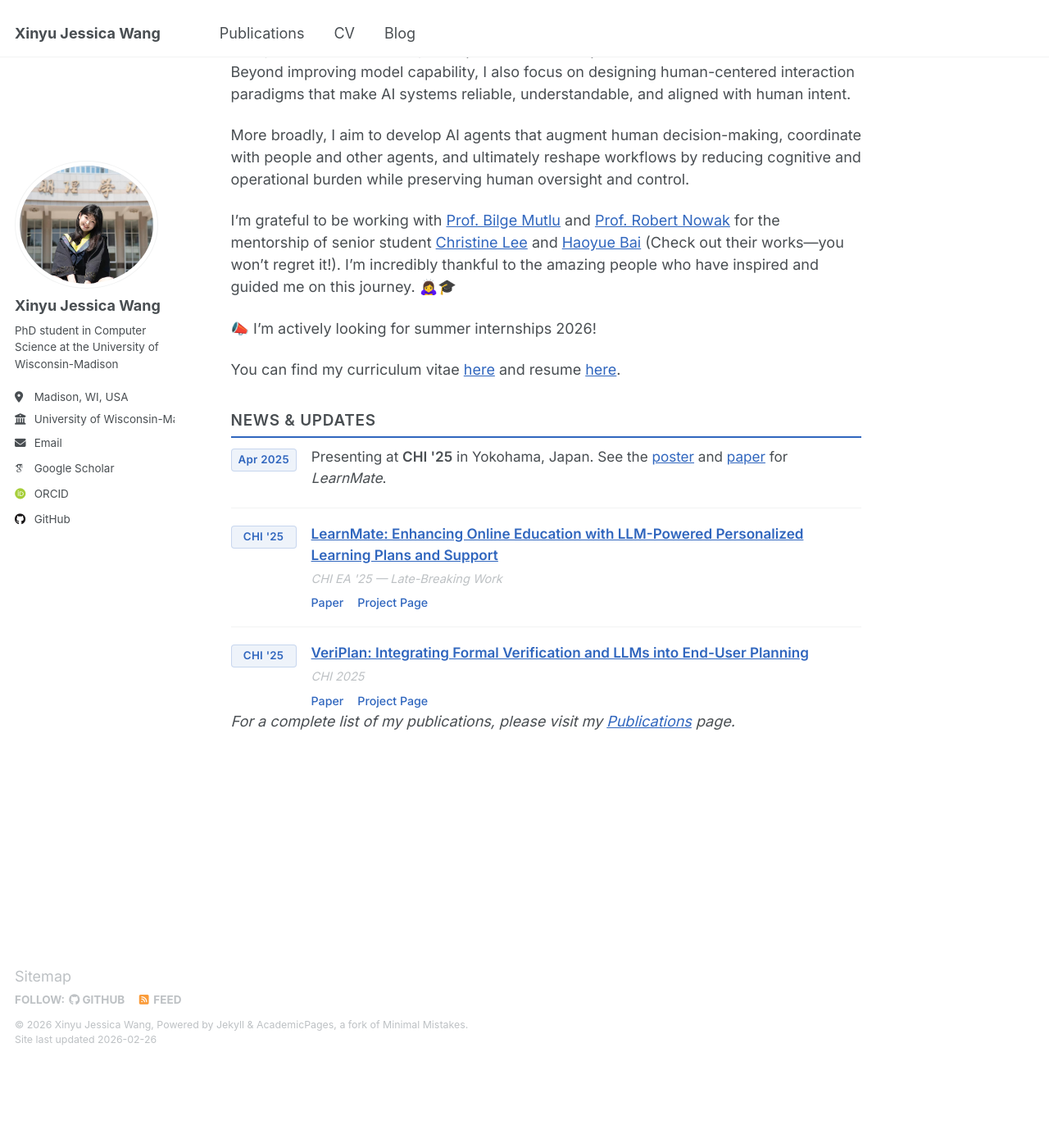
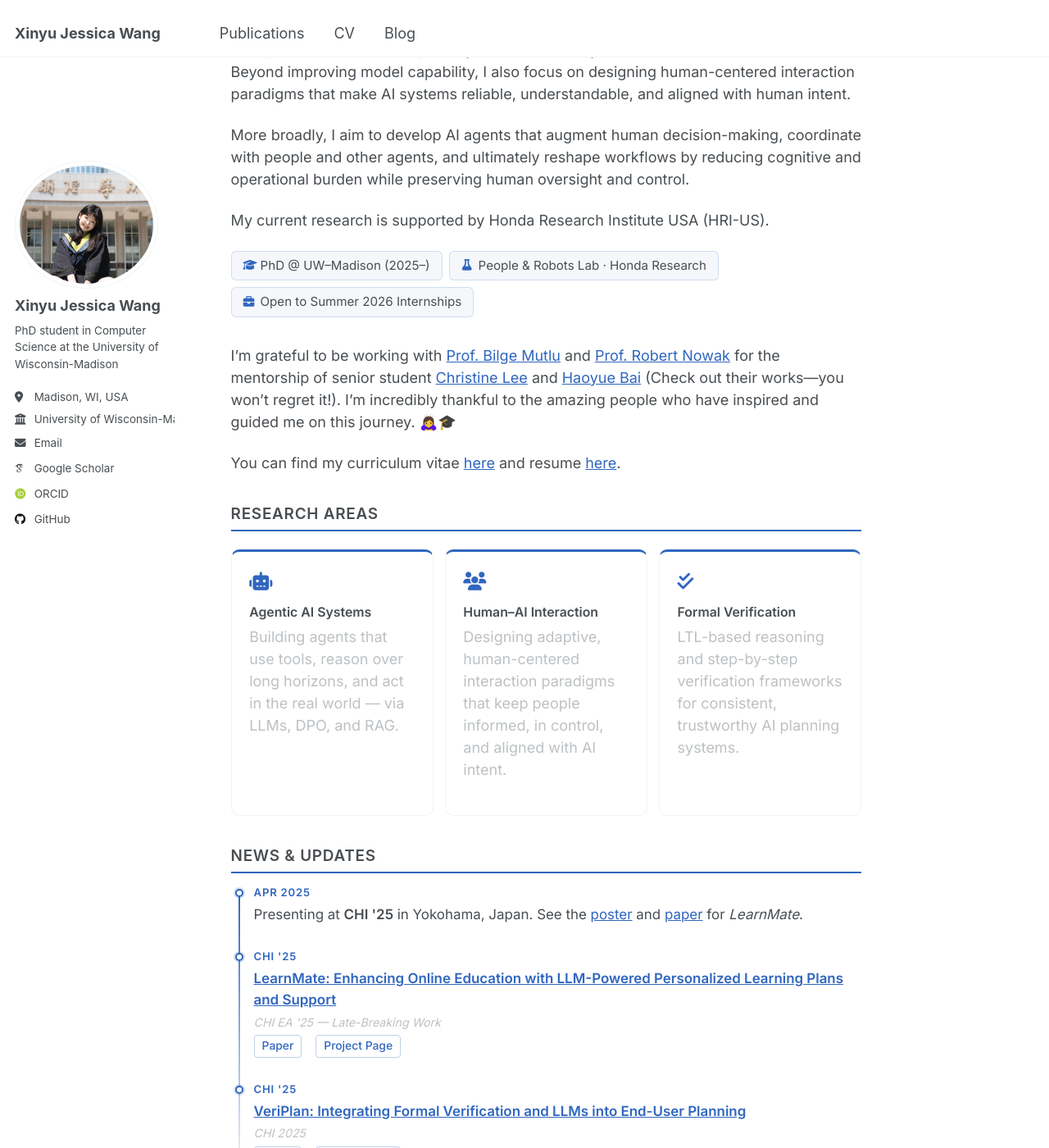
Before and after one commit to xwang2775/xwang2775.github.io, a Jekyll site: the page built from _pages/about.md, in a window 1280 px wide and 1400 px high, scrolled down 233 px. Shown: the whole window at 82% size. Built offline with Jekyll 4.4.1, drawn with Linux system fonts in a browser that asks for light colours; some web fonts are replaced; before the commit the page ends 1529 px from its top, so only the background shows below that.

Commit message:
update formate

```diff
--- a/_pages/about.md
+++ b/_pages/about.md
@@ -13,44 +13,75 @@ I'm a first year PhD student in Computer Science at UW–Madison 🦡. My resear
 
 More broadly, I aim to develop AI agents that augment human decision-making, coordinate with people and other agents, and ultimately reshape workflows by reducing cognitive and operational burden while preserving human oversight and control.
 
+My current research is supported by Honda Research Institute USA (HRI-US).
+
+<div class="intro-status">
+  <span class="status-badge"><i class="fas fa-graduation-cap"></i> PhD @ UW–Madison (2025–)</span>
+  <span class="status-badge"><i class="fas fa-flask"></i> People &amp; Robots Lab · Honda Research</span>
+  <span class="status-badge"><i class="fas fa-briefcase"></i> Open to Summer 2026 Internships</span>
+</div>
+
 I'm grateful to be working with [Prof. Bilge Mutlu](https://bmutlu.github.io/) and [Prof. Robert Nowak](https://nowak.ece.wisc.edu) for the mentorship of senior student [Christine Lee](https://christineplee.github.io/) and [Haoyue Bai](https://haoyuebaizju.github.io) (Check out their works—you won't regret it!). I'm incredibly thankful to the amazing people who have inspired and guided me on this journey. 🙇‍♀️🎓
-
-📣 I'm actively looking for summer internships 2026!
 
 You can find my curriculum vitae [here](https://drive.google.com/file/d/1WoSETtpDUKVr9RmRANCWvNmj7TA8iufF/view?usp=drive_link) and resume [here](https://drive.google.com/file/d/1eRLjWy8_IqefaqRYR2e8pL8wLER2pRYB/view?usp=share_link).
 
 
-## News & Updates
+## Research Areas
 
-<div class="news-item">
-  <span class="news-date">Apr 2025</span>
-  <div class="news-content">
-    <p>Presenting at <strong>CHI '25</strong> in Yokohama, Japan. See the <a href="https://programs.sigchi.org/chi/2025/program/content/194261">poster</a> and <a href="https://arxiv.org/abs/2503.13340">paper</a> for <em>LearnMate</em>.</p>
+<div class="research-grid">
+  <div class="research-card">
+    <div class="rc-icon"><i class="fas fa-robot"></i></div>
+    <div class="rc-title">Agentic AI Systems</div>
+    <p class="rc-desc">Building agents that use tools, reason over long horizons, and act in the real world — via LLMs, DPO, and RAG.</p>
+  </div>
+  <div class="research-card">
+    <div class="rc-icon"><i class="fas fa-users"></i></div>
+    <div class="rc-title">Human–AI Interaction</div>
+    <p class="rc-desc">Designing adaptive, human-centered interaction paradigms that keep people informed, in control, and aligned with AI intent.</p>
+  </div>
+  <div class="research-card">
+    <div class="rc-icon"><i class="fas fa-check-double"></i></div>
+    <div class="rc-title">Formal Verification</div>
+    <p class="rc-desc">LTL-based reasoning and step-by-step verification frameworks for consistent, trustworthy AI planning systems.</p>
   </div>
 </div>
 
-<div class="news-item">
-  <span class="news-date">CHI '25</span>
-  <div class="news-content">
-    <p><strong><a href="https://arxiv.org/abs/2503.13340">LearnMate: Enhancing Online Education with LLM-Powered Personalized Learning Plans and Support</a></strong></p>
-    <div class="news-venue">CHI EA '25 — Late-Breaking Work</div>
-    <div class="news-links">
-      <a href="https://arxiv.org/abs/2503.13340">Paper</a>
-      <a href="/publication/2024-02-18-paper-title-number-4">Project Page</a>
+
+## News & Updates
+
+<div class="timeline">
+
+  <div class="timeline-item">
+    <div class="timeline-date">Apr 2025</div>
+    <div class="timeline-content">
+      <p>Presenting at <strong>CHI '25</strong> in Yokohama, Japan. See the <a href="https://programs.sigchi.org/chi/2025/program/content/194261">poster</a> and <a href="https://arxiv.org/abs/2503.13340">paper</a> for <em>LearnMate</em>.</p>
     </div>
   </div>
-</div>
 
-<div class="news-item">
-  <span class="news-date">CHI '25</span>
-  <div class="news-content">
-    <p><strong><a href="https://arxiv.org/abs/2502.17898">VeriPlan: Integrating Formal Verification and LLMs into End-User Planning</a></strong></p>
-    <div class="news-venue">CHI 2025</div>
-    <div class="news-links">
-      <a href="https://arxiv.org/abs/2502.17898">Paper</a>
-      <a href="/publication/2024-02-17-paper-title-number-4">Project Page</a>
+  <div class="timeline-item">
+    <div class="timeline-date">CHI '25</div>
+    <div class="timeline-content">
+      <p><strong><a href="https://arxiv.org/abs/2503.13340">LearnMate: Enhancing Online Education with LLM-Powered Personalized Learning Plans and Support</a></strong></p>
+      <div class="tl-venue">CHI EA '25 — Late-Breaking Work</div>
+      <div class="tl-links">
+        <a href="https://arxiv.org/abs/2503.13340">Paper</a>
+        <a href="/publication/2024-02-18-paper-title-number-4">Project Page</a>
+      </div>
     </div>
   </div>
+
+  <div class="timeline-item">
+    <div class="timeline-date">CHI '25</div>
+    <div class="timeline-content">
+      <p><strong><a href="https://arxiv.org/abs/2502.17898">VeriPlan: Integrating Formal Verification and LLMs into End-User Planning</a></strong></p>
+      <div class="tl-venue">CHI 2025</div>
+      <div class="tl-links">
+        <a href="https://arxiv.org/abs/2502.17898">Paper</a>
+        <a href="/publication/2024-02-17-paper-title-number-4">Project Page</a>
+      </div>
+    </div>
+  </div>
+
 </div>
 
 *For a complete list of my publications, please visit my [Publications](/publications/) page.*
--- a/_sass/custom.scss
+++ b/_sass/custom.scss
@@ -7,6 +7,7 @@
   --global-link-color: #3066BE;
   --global-link-color-hover: #1D4E9B;
   --global-link-color-visited: #5a8cd4;
+  --accent-rgb: 48, 102, 190;
 }
 
 /* ==========================================================================
@@ -38,7 +39,84 @@ body,
 }
 
 /* ==========================================================================
-   Research Interest Tags
+   Status / intro badges
+   ========================================================================== */
+
+.intro-status {
+  display: flex;
+  flex-wrap: wrap;
+  gap: 8px;
+  margin: 1.2em 0 1.8em;
+}
+
+.status-badge {
+  display: inline-flex;
+  align-items: center;
+  gap: 7px;
+  padding: 6px 14px;
+  background: #f5f7fb;
+  border: 1px solid rgba(48, 102, 190, 0.18);
+  border-radius: 6px;
+  font-size: 0.84em;
+  color: var(--global-text-color);
+  white-space: nowrap;
+}
+
+.status-badge i {
+  color: var(--global-link-color);
+  font-size: 0.9em;
+  width: 14px;
+  text-align: center;
+}
+
+/* ==========================================================================
+   Research area cards
+   ========================================================================== */
+
+.research-grid {
+  display: grid;
+  grid-template-columns: repeat(auto-fit, minmax(175px, 1fr));
+  gap: 14px;
+  margin: 1.2em 0 2em;
+}
+
+.research-card {
+  padding: 1.1em 1.2em 1em;
+  border: 1px solid var(--global-border-color);
+  border-radius: 10px;
+  border-top: 3px solid var(--global-link-color);
+  background: #fff;
+  transition: transform 0.2s ease, box-shadow 0.2s ease;
+}
+
+.research-card:hover {
+  transform: translateY(-3px);
+  box-shadow: 0 6px 20px rgba(48, 102, 190, 0.12);
+}
+
+.rc-icon {
+  font-size: 1.25em;
+  color: var(--global-link-color);
+  margin-bottom: 0.5em;
+}
+
+.rc-title {
+  font-weight: 600;
+  font-size: 0.88em;
+  color: var(--global-text-color);
+  margin-bottom: 0.35em;
+  line-height: 1.3;
+}
+
+.rc-desc {
+  font-size: 0.78em;
+  color: var(--global-text-color-light);
+  line-height: 1.5;
+  margin: 0;
+}
+
+/* ==========================================================================
+   Research Interest Tags (kept for optional use)
    ========================================================================== */
 
 .research-tags {
@@ -63,73 +141,98 @@ body,
 }
 
 /* ==========================================================================
-   News Timeline
+   Vertical Timeline (News & Updates)
    ========================================================================== */
 
-.news-item {
-  display: flex;
-  gap: 1em;
-  margin-bottom: 1em;
-  padding-bottom: 1em;
-  border-bottom: 1px solid var(--global-border-color);
-  align-items: flex-start;
+.timeline {
+  position: relative;
+  padding-left: 28px;
+  margin-top: 0.8em;
 }
 
-.news-item:last-of-type {
-  border-bottom: none;
-  margin-bottom: 0;
-  padding-bottom: 0;
+.timeline::before {
+  content: '';
+  position: absolute;
+  left: 9px;
+  top: 10px;
+  bottom: 10px;
+  width: 2px;
+  background: linear-gradient(
+    to bottom,
+    var(--global-link-color),
+    rgba(48, 102, 190, 0.1)
+  );
+  border-radius: 1px;
 }
 
-.news-date {
-  flex-shrink: 0;
-  min-width: 80px;
-  font-size: 0.74em;
-  font-weight: 600;
-  color: var(--global-link-color);
-  background: rgba(48, 102, 190, 0.08);
-  border: 1px solid rgba(48, 102, 190, 0.2);
-  padding: 3px 8px;
-  border-radius: 4px;
-  text-align: center;
-  letter-spacing: 0.02em;
-  margin-top: 3px;
-  white-space: nowrap;
+.timeline-item {
+  position: relative;
+  margin-bottom: 1.6em;
 }
 
-.news-content {
-  flex: 1;
-  font-size: 0.95em;
+.timeline-item:last-child {
+  margin-bottom: 0;
+}
+
+.timeline-item::before {
+  content: '';
+  position: absolute;
+  left: -23px;
+  top: 5px;
+  width: 10px;
+  height: 10px;
+  border-radius: 50%;
+  background: #fff;
+  border: 2.5px solid var(--global-link-color);
+  box-shadow: 0 0 0 2px rgba(48, 102, 190, 0.2);
+}
+
+.timeline-date {
+  font-size: 0.73em;
+  font-weight: 700;
+  color: var(--global-link-color);
+  letter-spacing: 0.06em;
+  text-transform: uppercase;
+  margin-bottom: 0.25em;
+}
+
+.timeline-content {
+  font-size: 0.94em;
   line-height: 1.55;
 }
 
-.news-content p {
-  margin: 0 0 0.25em;
+.timeline-content p {
+  margin: 0 0 0.2em;
 }
 
-.news-venue {
-  font-size: 0.85em;
+.tl-venue {
+  font-size: 0.84em;
   color: var(--global-text-color-light);
   font-style: italic;
-  margin-top: 2px;
+  margin: 0.15em 0 0.3em;
 }
 
-.news-links {
+.tl-links {
   display: flex;
   gap: 1em;
-  margin-top: 0.4em;
   flex-wrap: wrap;
 }
 
-.news-links a {
-  font-size: 0.83em;
+.tl-links a {
+  font-size: 0.82em;
   font-weight: 500;
   color: var(--global-link-color);
   text-decoration: none;
+  border: 1px solid rgba(48, 102, 190, 0.3);
+  padding: 2px 9px;
+  border-radius: 4px;
+  transition: background 0.15s, color 0.15s;
 }
 
-.news-links a:hover {
-  text-decoration: underline;
+.tl-links a:hover {
+  background: var(--global-link-color);
+  color: #fff;
+  text-decoration: none;
 }
 
 /* ==========================================================================
```
